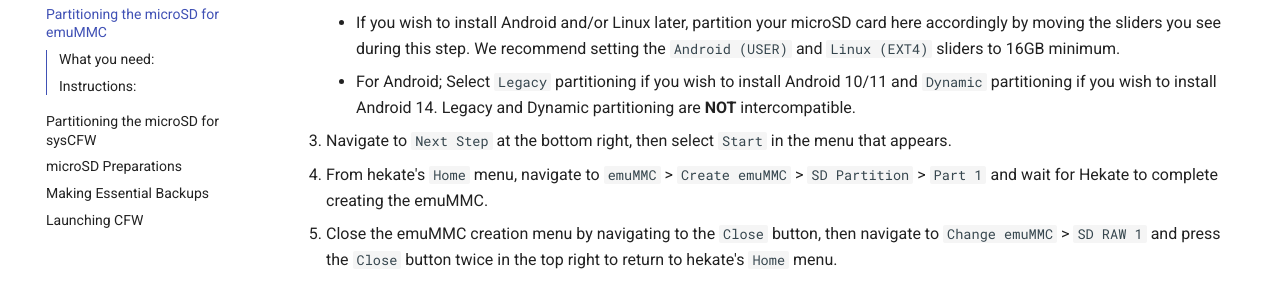
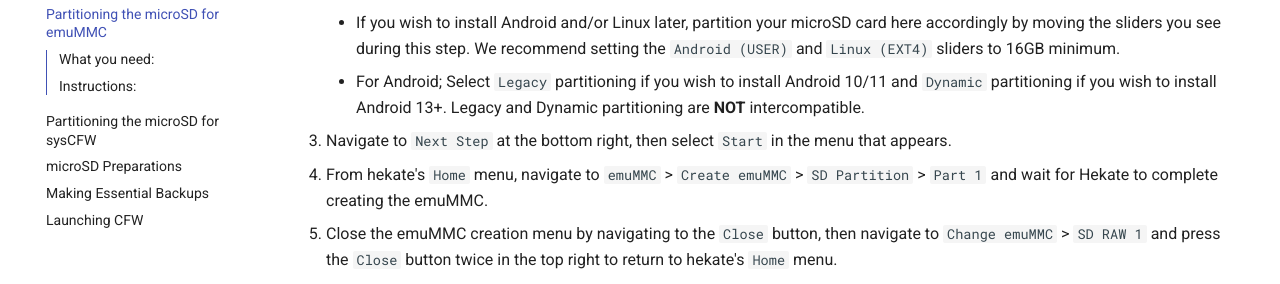
Before and after one commit to nh-server/switch-guide, an MkDocs documentation site: the page built from docs/user_guide/all/partitioning_sd.md, in a window 1280 px wide and 900 px high. Shown: the part 468-752 px from the top of the window. Built offline with MkDocs 1.6.1 and Material for MkDocs 9.7.7, drawn with Linux system fonts in a browser that asks for light colours; comment, search, counter and statistics services are not loaded.

Commit message:
minor adjustments

```diff
--- a/docs/user_guide/all/partitioning_sd.md
+++ b/docs/user_guide/all/partitioning_sd.md
@@ -10,7 +10,7 @@
 2. Set the `emuMMC (RAW)` slider to `29 FULL` in the middle of the bar.
     - Set the `emuMMC (RAW)` slider to `58 FULL` if you're on an OLED Switch.
     - If you wish to install Android and/or Linux later, partition your microSD card here accordingly by moving the sliders you see during this step. We recommend setting the `Android (USER)` and `Linux (EXT4)` sliders to 16GB minimum.
-    - For Android; Select `Legacy` partitioning if you wish to install Android 10/11 and `Dynamic` partitioning if you wish to install Android 14. Legacy and Dynamic partitioning are **NOT** intercompatible.
+    - For Android; Select `Legacy` partitioning if you wish to install Android 10/11 and `Dynamic` partitioning if you wish to install Android 13+. Legacy and Dynamic partitioning are **NOT** intercompatible.
 3. Navigate to `Next Step` at the bottom right, then select `Start` in the menu that appears.
 4. From hekate's `Home` menu, navigate to `emuMMC` > `Create emuMMC` > `SD Partition` > `Part 1` and wait for Hekate to complete creating the emuMMC.
 5. Close the emuMMC creation menu by navigating to the `Close` button, then navigate to `Change emuMMC` > `SD RAW 1` and press the `Close` button twice in the top right to return to hekate's `Home` menu.
```
Also changed, not shown: docs/index.md (+3 -3 lines), docs/user_guide/all/partitioning_sd_syscfw.md (+1 -1 lines).
